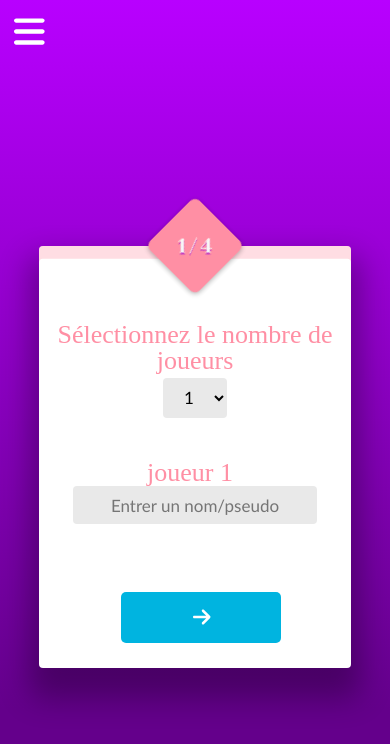
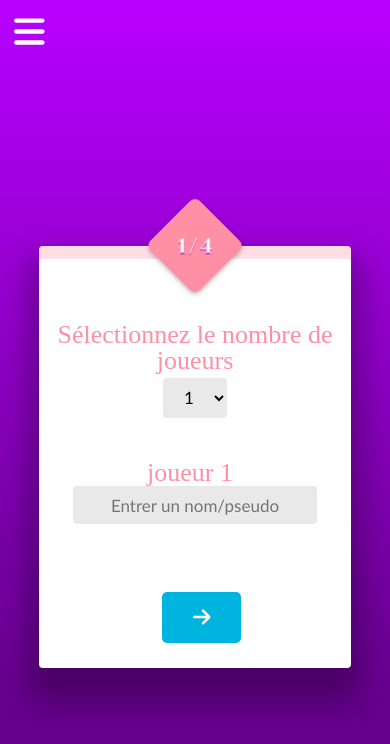
Before and after one commit to SergioTrinquet/Memory_Game, a Vue app: page /settings in a window 390 px wide. Shown: the top 744 px of the page. Built offline with nearby package versions, Linux system fonts and the light colour scheme; a web font is replaced by a local one.

Commit message:
Modif CSS

```diff
--- a/src/views/Settings.vue
+++ b/src/views/Settings.vue
@@ -7,6 +7,7 @@
 
     <!-- Nombre de joueurs -->
     <Modal :show="selectedModal[0]">
+
       <div class="selection-nb-players">
         <div class="legend">Sélectionnez le nombre de joueurs</div>
         <select v-model="nbOfPlayers">
@@ -381,28 +382,6 @@ select option {
   padding: 1.7vh 0;
   display: flex;
 }
-@media screen and (max-width: 480px) {
-  .lgn-joueur {
-    align-items: center;
-    flex-direction: column;
-    padding: 1.1vmin 0;
-  }
-  .lgn-joueur input[type="text"] {
-    text-align: center;
-  }
-
-  :deep(.libelle) {
-    display: none;
-  }
-  .bt-navigation :deep(.icon-left),
-  .bt-navigation :deep(.icon-right) {
-    position: initial;
-    height: 1.4em;
-  }
-  /* button.bt-navigation {
-    width: 30%;
-  } */
-}
 .lgn-joueur label {
   margin: 0 10px 0 0;
   display: flex;
@@ -509,4 +488,27 @@ button.bt-navigation:last-child {
 .icon-right {
   right: 12px;
 }
+
+@media screen and (max-width: 480px) {
+  .lgn-joueur {
+    align-items: center;
+    flex-direction: column;
+    padding: 1.1vmin 0;
+  }
+  .lgn-joueur input[type="text"] {
+    text-align: center;
+  }
+
+  :deep(.libelle) {
+    display: none;
+  }
+  .bt-navigation :deep(.icon-left),
+  .bt-navigation :deep(.icon-right) {
+    position: initial;
+    height: 1.4em;
+  }
+  button.bt-navigation {
+    width: 30% !important;
+  }
+}
 </style>
```
